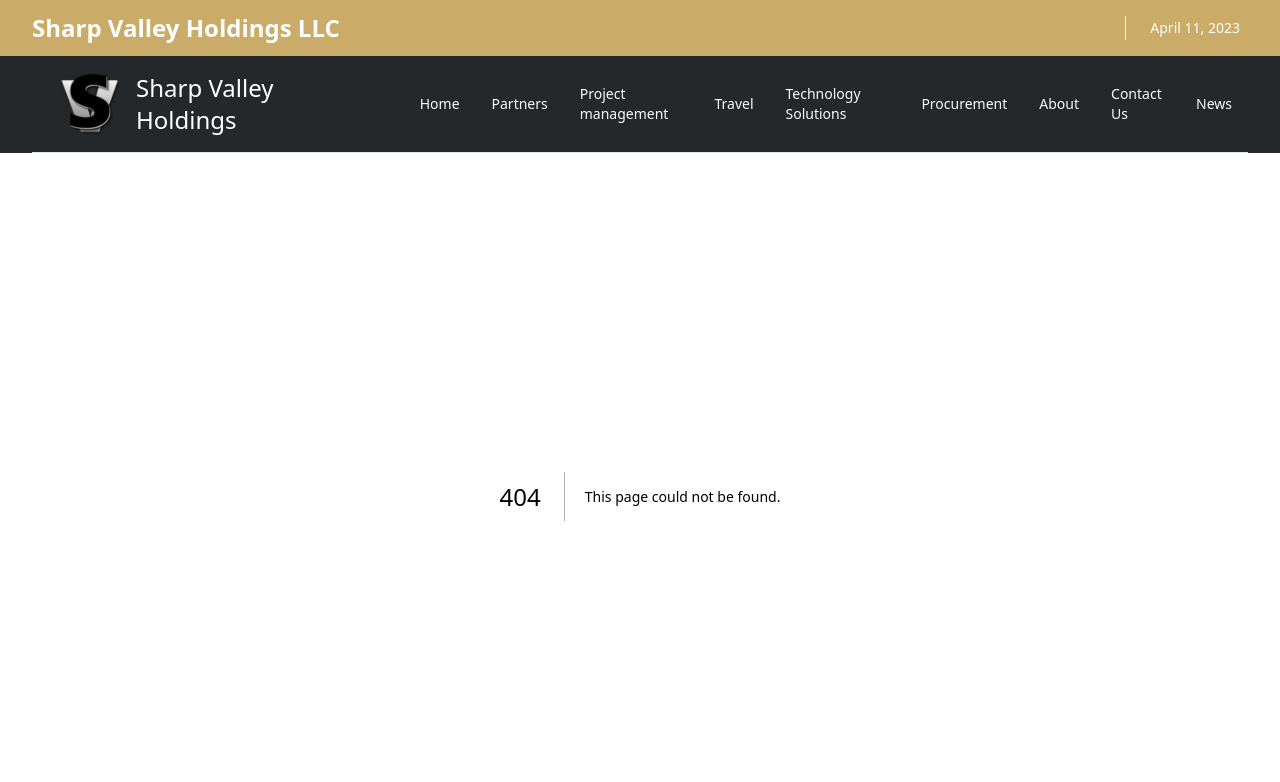
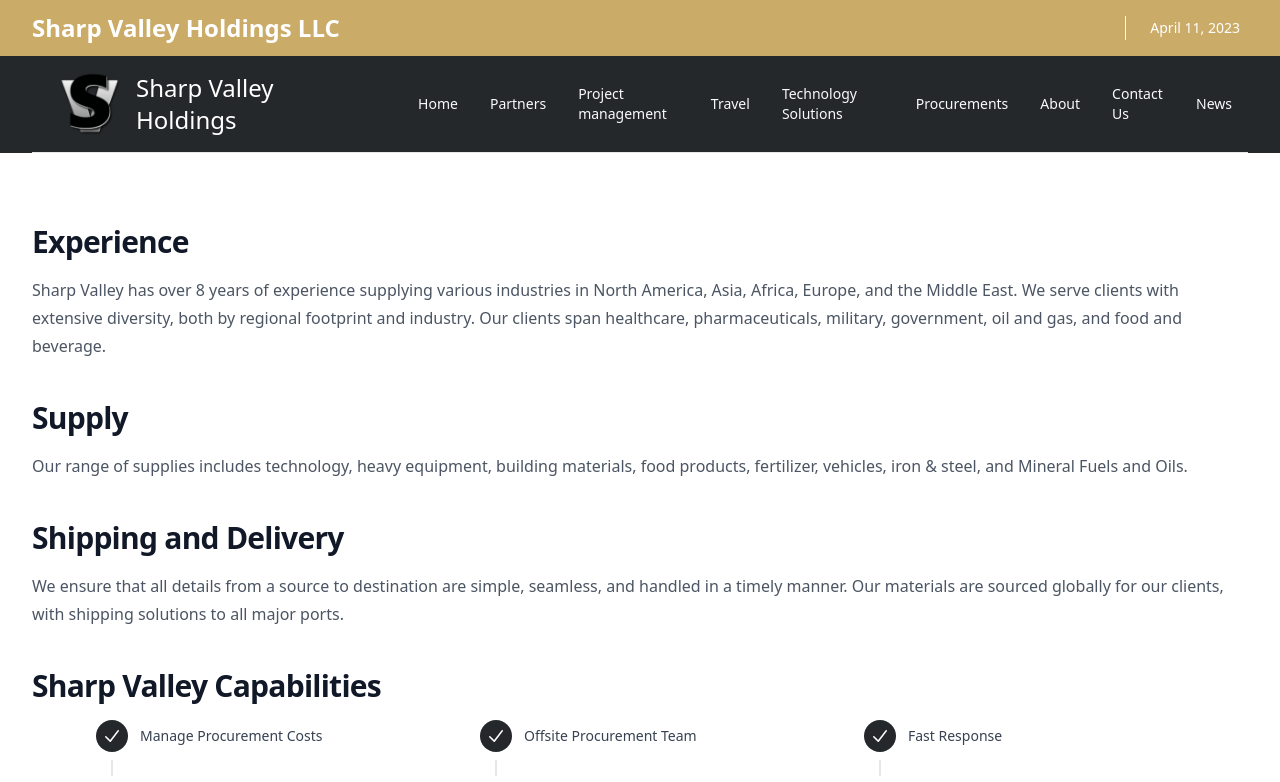
Before and after one commit to BernMasache/sharp-valley-store, a Next.js app: page /procurements in a window 1280 px wide. Before the commit this address had no page. Shown: the top 782 px of the page. Built offline with nearby package versions, Linux system fonts and the light colour scheme; what tw-elements would draw is missing.

Commit message:
procurements updates

```diff
--- a/components/layouts/main.layout.jsx
+++ b/components/layouts/main.layout.jsx
@@ -13,7 +13,7 @@
         { name: 'Project management', href: '/projects' },
         { name: 'Travel', href: '/travel' },
         { name: 'Technology Solutions', href: '/technology-solutions' },
-        { name: 'Procurement', href: '/quality-used-equipment' },
+        { name: 'Procurements', href: '/procurements' },
         { name: 'About', href: '/about' },
         { name: 'Contact Us', href: '/contact-us' },
         { name: 'News', href: '/news' },
@@ -28,7 +28,7 @@
                 { name: 'Project management', href: '/projects' },
                 { name: 'Travel', href: '/travel' },
                 { name: 'Technology Solutions', href: '/technology-solutions' },
-                { name: 'Procurement', href: '/quality-used-equipment' },
+                { name: 'Procurements', href: '/procurements' },
                 { name: 'About', href: '/about' },
                 { name: 'Contact Us', href: '/contact-us' },
                 { name: 'News', href: '/news' },
--- /dev/null
+++ b/components/widgets/procurements.jsx
@@ -0,0 +1,154 @@
+import { useState } from "react"
+import { CheckIcon, HandThumbUpIcon, UserIcon } from '@heroicons/react/20/solid'
+
+const capabilities = [
+
+
+    {
+        id: 1,
+        content: 'Manage Procurement Costs',
+        target: '',
+        href: '#',
+        date: 'Sep 20',
+        datetime: '2020-09-20',
+        icon: CheckIcon,
+        iconBackground: 'bg-sharp',
+    },
+    {
+        id: 2,
+        content: 'Offsite Procurement Team',
+        target: 'Bethany Blake',
+        href: '#',
+        date: 'Sep 22',
+        datetime: '2020-09-22',
+        icon: CheckIcon,
+        iconBackground: 'bg-sharp',
+    },
+    {
+        id: 3,
+        content: 'Fast Response',
+        target: 'Martha Gardner',
+        href: '#',
+        date: 'Sep 28',
+        datetime: '2020-09-28',
+        icon: CheckIcon,
+        iconBackground: 'bg-sharp',
+    },
+    {
+        id: 4,
+        content: 'Just-in-time delivery System',
+        target: 'Bethany Blake',
+        href: '#',
+        date: 'Sep 30',
+        datetime: '2020-09-30',
+        icon: CheckIcon,
+        iconBackground: 'bg-sharp',
+    },
+    {
+        id: 4,
+        content: 'Global Product Sourcing',
+        target: 'Bethany Blake',
+        href: '#',
+        date: 'Sep 30',
+        datetime: '2020-09-30',
+        icon: CheckIcon,
+        iconBackground: 'bg-sharp',
+    },
+    {
+        id: 4,
+        content: '24/7 Support Team',
+        target: 'Bethany Blake',
+        href: '#',
+        date: 'Sep 30',
+        datetime: '2020-09-30',
+        icon: CheckIcon,
+        iconBackground: 'bg-sharp',
+    }
+]
+
+function classNames(...classes) {
+    return classes.filter(Boolean).join(' ')
+}
+export default function Procurements() {
+    const [cabilities, setCapabilities] = useState([
+        {}
+    ])
+    return (
+        <div className="bg-white py-24 sm:py-32">
+            <div className="mx-auto max-w-7xl px-6 lg:px-8">
+                <div className="mx-auto max-w-7xl space-y-16 divide-y divide-gray-100 lg:mx-0 lg:max-w-none">
+                    <div className="grid grid-cols-1 gap-x-8 gap-y-10 lg:grid-cols-1">
+                        <div>
+                            <h2 className="text-3xl font-bold tracking-tight text-gray-900 ">Experience</h2>
+                            <p className="mt-4 leading-7 text-gray-600">
+                                Sharp Valley has over 8 years of experience supplying various industries in North America, Asia, Africa,
+                                Europe, and the Middle East. We serve clients with extensive diversity, both by regional footprint and
+                                industry. Our clients span healthcare, pharmaceuticals, military, government, oil and gas, and food and
+                                beverage.
+                            </p>
+                        </div>
+
+                        <div>
+                            <h2 className="text-3xl font-bold tracking-tight text-gray-900">Supply</h2>
+                            <p className="mt-4 leading-7 text-gray-600">
+                                Our range of supplies includes technology, heavy equipment, building materials, food products, fertilizer,
+                                vehicles, iron & steel, and Mineral Fuels and Oils.
+                            </p>
+                        </div>
+
+                        <div>
+                            <h2 className="text-3xl font-bold tracking-tight text-gray-900">Shipping and Delivery</h2>
+                            <p className="mt-4 leading-7 text-gray-600">
+                                We ensure that all details from a source to destination are simple, seamless, and handled in a timely
+                                manner. Our materials are sourced globally for our clients, with shipping solutions to all major ports.
+                            </p>
+                        </div>
+
+                        <div>
+                            <h2 className="text-3xl font-bold tracking-tight text-gray-900">Sharp Valley Capabilities</h2>
+                            <div className="mt-4 flow-root ml-16">
+                                <ul role="list" className=" -mb-8 grid grid-cols-1 md:grid-cols-3 grid-cols-3 ">
+                                    {capabilities.map((event, eventIdx) => (
+                                        <li key={event.id}>
+                                            <div className="relative pb-8">
+                                                {eventIdx !== capabilities.length - 1 ? (
+                                                    <span className="absolute left-4 top-4 -ml-px h-full w-0.5 bg-gray-200" aria-hidden="true" />
+                                                ) : null}
+                                                <div className="relative flex space-x-3">
+                                                    <div>
+                                                        <span
+                                                            className={classNames(
+                                                                event.iconBackground,
+                                                                'h-8 w-8 rounded-full flex items-center justify-center ring-8 ring-white'
+                                                            )}
+                                                        >
+                                                            <event.icon className="h-5 w-5 text-white" aria-hidden="true" />
+                                                        </span>
+                                                    </div>
+                                                    <div className="flex min-w-0 flex-1 justify-between space-x-4 pt-1.5">
+                                                        <div>
+                                                            <p className="font-medium text-sm text-gray-700">
+                                                                {event.content}{' '}
+                                                                <a href={event.href} className="sr-only font-medium text-gray-900">
+                                                                    {event.target}
+                                                                </a>
+                                                            </p>
+                                                        </div>
+                                                        <div className="sr-only whitespace-nowrap text-right text-sm text-gray-500">
+                                                            <time dateTime={event.datetime}>{event.date}</time>
+                                                        </div>
+                                                    </div>
+                                                </div>
+                                            </div>
+                                        </li>
+                                    ))}
+                                </ul>
+                            </div>
+                        </div>
+                    </div>
+
+                </div>
+            </div>
+        </div>
+    )
+}
--- a/components/widgets/projects.jsx
+++ b/components/widgets/projects.jsx
@@ -68,7 +68,7 @@
     return (
         <div className="bg-white">
             <div className="bg-white relative sm:pb-32 py-2 lg:py-2">
-                <HeaderPage page={"Projects"}/>
+                <HeaderPage page={"Projects"} />
 
             </div>
 
@@ -79,8 +79,12 @@
                             Our Projects.
                         </h2>
                         <p className="mt-4 text-gray-500">
-                            The Organize modular system offers endless options for arranging your favorite and most used items. Keep
-                            everything at reach and in its place, while dressing up your workspace.
+                            Sharp Valley is the leading provider of Project management services. We use the tools and skills needed to
+                            deliver better project outcomes and lead the gold standard in the industry.
+                        </p>
+                        <p className="mt-4 text-gray-500">
+                            At Sharp Valley, we combine leading-edge methodologies, analytics, market intelligence, and industry
+                            benchmarks to reduce costs, transform customer operations, and provide on-time delivery.
                         </p>
                     </div>
 
--- a/components/widgets/technologySolutions.jsx
+++ b/components/widgets/technologySolutions.jsx
@@ -22,7 +22,7 @@
 export default function TechnologySolutions() {
   return (
     <div className="bg-gray-50">
-          <HeaderPage page={"Technology Solutions"}/>
+      <HeaderPage page={"Technology Solutions"} />
       <div className="mx-auto h-[100vh] max-w-7xl py-8 sm:px-2 sm:py-8 lg:px-4">
         <div className="sr-only  mx-auto max-w-2xl px-4 lg:max-w-none">
           <div className="grid grid-cols-1 items-center gap-y-10 gap-x-16 lg:grid-cols-2">
@@ -31,9 +31,9 @@
                 We built our business on great customer service
               </h2>
               <p className="mt-4 text-gray-500">
-                  At the beginning at least, but then we realized we could make a lot more money if we kinda stopped
-                  caring about that. Our new strategy is to write a bunch of things that look really good in the
-                  headlines, then clarify in the small print but hope people  actually read it.
+                Sharp Valley provides a comprehensive suite of consulting services to support our clients’ diverse
+                implementation needs, including project management and process optimization. Sharp Valley also provides
+                church management software, school management software, and accounting software.
               </p>
             </div>
             <div className="aspect-w-3 aspect-h-2 overflow-hidden rounded-lg bg-gray-100">
--- a/components/widgets/travel.jsx
+++ b/components/widgets/travel.jsx
@@ -10,12 +10,13 @@
 export default function TravelPage() {
   return (
     <div className="bg-white">
-      <HeaderPage page={"Travel"}/>
+      <HeaderPage page={"Travel"} />
       <div className="mx-auto  py-16 px-6 lg:px-8 max-w-7xl text-base leading-7 text-gray-700">
         {/* <HeaderPage page={"Travel"}/> */}
         <h1 className="mt-2 text-3xl font-bold tracking-tight text-gray-900 sm:text-4xl">Let&apos;s Travel</h1>
         <p className="mt-6 text-xl leading-8">
-          Sharp valley holdings provides travel and accommodation services at major conferences around the world.
+          Sharp Valley is a recognized thought and practice leader in the travel business helping international
+          organizations and government institutions advance their businesses worldwide.
         </p>
         <figure className="mt-16">
           <img
--- /dev/null
+++ b/pages/procurements/index.jsx
@@ -0,0 +1,12 @@
+import React from 'react';
+import Procurements from '../../components/widgets/procurements';
+
+function index(props) {
+    return (
+        <div>
+            <Procurements/>
+        </div>
+    );
+}
+
+export default index;
```
Also changed, not shown: components/widgets/services.jsx (indentation only). Lines whose indentation alone changed are shown as unchanged.
